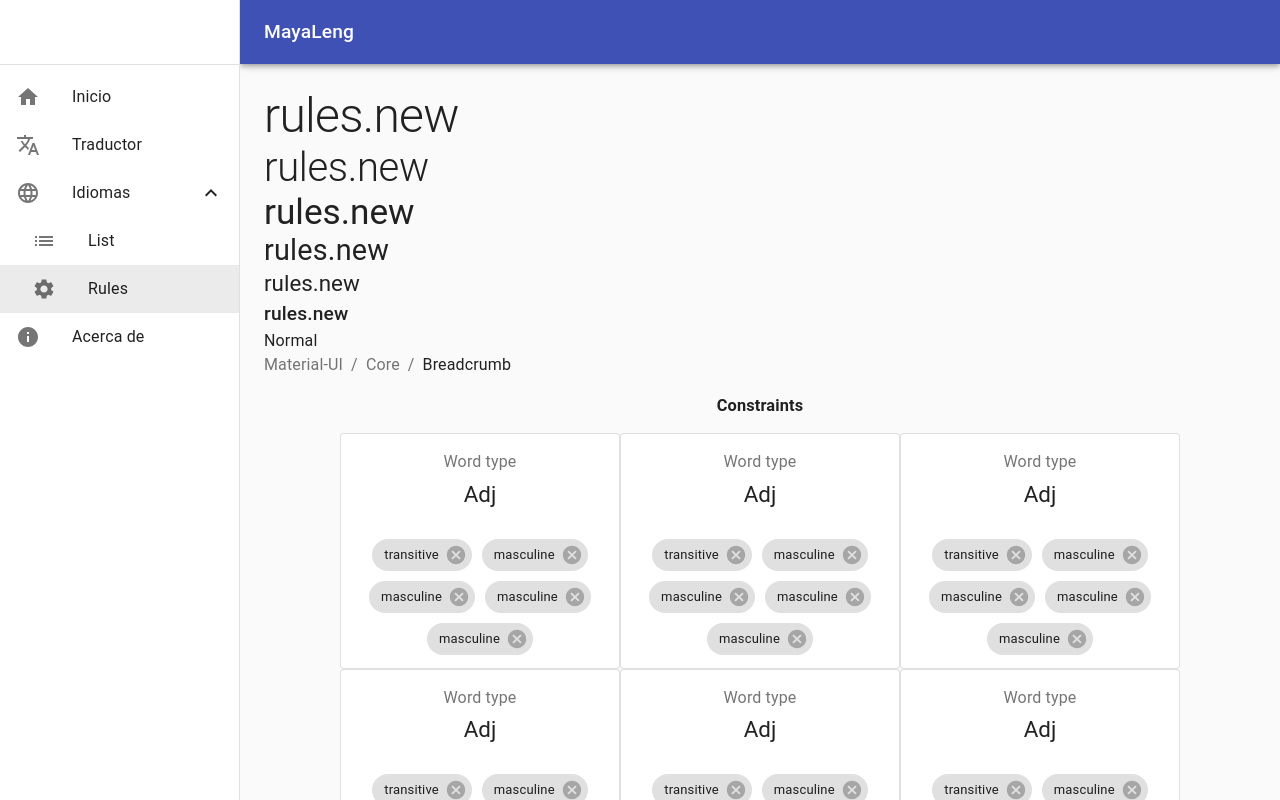
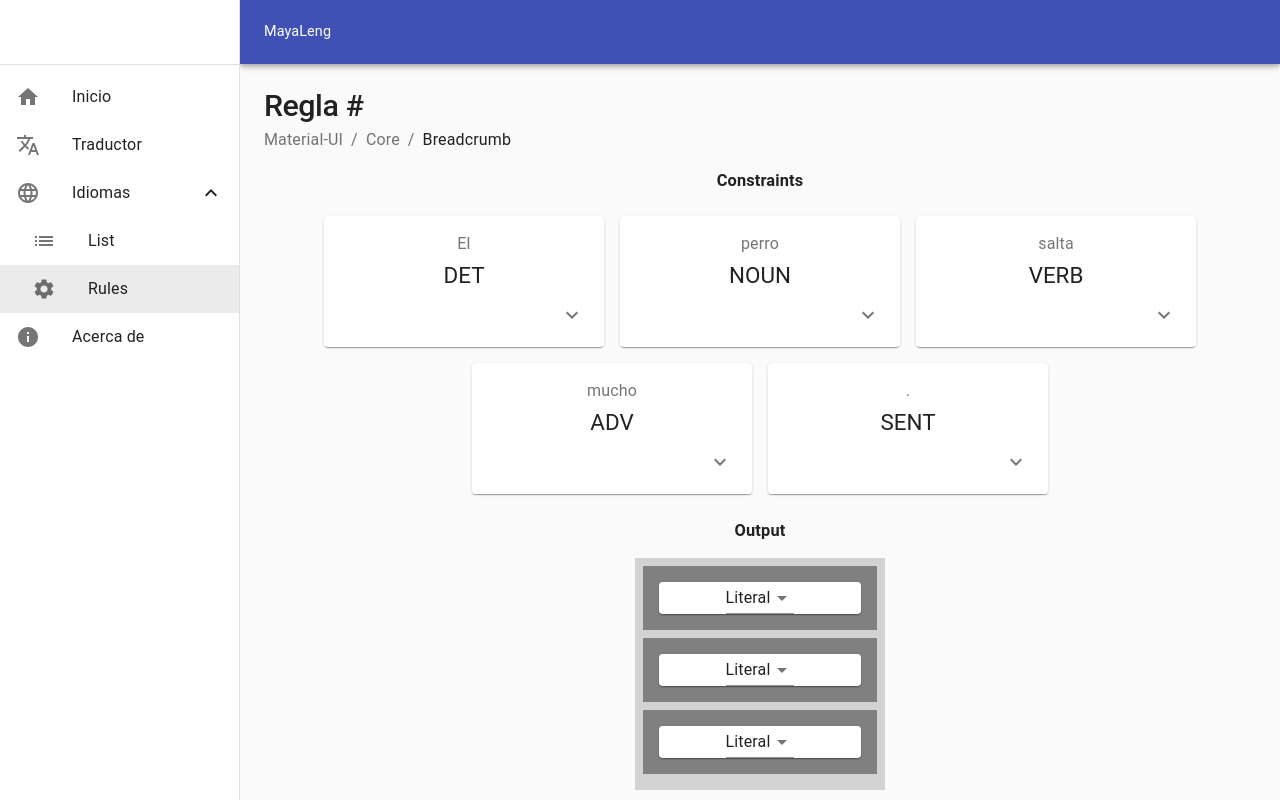
Before and after one commit to mayaleng/app, a React (Create React App) app: page /rules in a window 1280 px wide. Shown: the top 800 px of the page. Built offline with nearby package versions, Linux system fonts and the light colour scheme.

Commit message:
feat(cards): Reduce padding on cards

```diff
--- a/src/components/Constraint.jsx
+++ b/src/components/Constraint.jsx
@@ -1,26 +1,74 @@
 import React from 'react';
 import {
-  Card, CardContent, CardActions, Typography, Chip,
+  Card, CardContent, CardActions, Typography, Chip, Collapse,
 } from '@material-ui/core';
+import IconButton from '@material-ui/core/IconButton';
+import ExpandMoreIcon from '@material-ui/icons/ExpandMore';
+
+const ALLOWED_PROPERTIES = {
+  gender: true,
+  number: true,
+  person: true,
+  tense: true,
+  mode: true,
+};
 
 class Constraint extends React.Component {
+  constructor(props) {
+    super(props);
+    this.state = {
+      propertiesExpanded: false,
+    };
+  }
+
   render() {
+    const {
+      propertiesExpanded,
+    } = this.state;
+
+    const properties = Object.keys(this.props.properties).reduce((acc, key) => {
+      if (!ALLOWED_PROPERTIES[key]) {
+        return acc;
+      }
+
+      const value = this.props.properties[key];
+
+      if (value === '0') {
+        return acc;
+      }
+
+      acc.push({ key, value });
+      return acc;
+    }, []);
+
     return (
-      <Card variant="outlined">
-        <CardContent>
-          {this.props.a}
-          <Typography color="textSecondary" gutterBottom>Word type</Typography>
-          <Typography variant="h5" component="h2">Adj</Typography>
+      <Card >
+        <CardContent style={ { paddingBottom: '0px' } }>
+          <Typography gutterBottom color="textSecondary">{this.props.properties.token}</Typography>
+          <Typography variant="h3" style={{ textTransform: 'capitalize' }}>{this.props.tag}</Typography>
         </CardContent>
-        <CardActions>
-          <li style={ { listStyle: 'none' } }>
-            <Chip style={ { margin: '5px' } } label="transitive" onDelete={() => (true)}/>
-            <Chip style={ { margin: '5px' } } label="masculine" onDelete={() => (true)}/>
-            <Chip style={ { margin: '5px' } } label="masculine" onDelete={() => (true)}/>
-            <Chip style={ { margin: '5px' } } label="masculine" onDelete={() => (true)}/>
-            <Chip style={ { margin: '5px' } } label="masculine" onDelete={() => (true)}/>
-          </li>
+        <CardActions style={ { paddingTop: '0px' } }>
+          <IconButton
+            onClick={() => { this.setState({ propertiesExpanded: !propertiesExpanded }); }}
+            aria-expanded={propertiesExpanded}
+            aria-label="show more"
+            style={{ marginLeft: 'auto' }}
+          >
+            <ExpandMoreIcon />
+          </IconButton>
         </CardActions>
+
+        {properties.length > 0
+          && <Collapse in={propertiesExpanded} tiemout="auto" unmountOnExit>
+            <CardContent>
+              <li style={{ listStyle: 'none' }}>
+                {properties.map((pair) => (
+                  <Chip style={{ margin: '5px' }} label={`${pair.key}: ${pair.value}`} onDelete={() => (true)} />
+                ))}
+              </li>
+            </CardContent>
+          </Collapse>
+        }
       </Card>
     );
   }
--- a/src/components/ConstraintsContainer.jsx
+++ b/src/components/ConstraintsContainer.jsx
@@ -14,36 +14,73 @@ class ConstraintsContainer extends React.Component {
   constructor(props) {
     super(props);
     this.state = {
-      items: [
+      pattern: 'DET,NOUN,VERB,ADV',
+      words: [
         {
-          id: 'item-1',
+          tag: 'DET',
+          lemma: 'el',
+          type: 'A',
+          properties: {
+            gender: 'M',
+            lemma: 'el',
+            number: 'S',
+            person: '0',
+            pos: '0',
+            possessor: '0',
+            token: 'El',
+            type: 'A',
+          },
         },
         {
-          id: 'item-2',
+          tag: 'NOUN',
+          lemma: 'perro',
+          type: 'C',
+          properties: {
+            gender: 'M',
+            lemma: 'perro',
+            number: 'S',
+            person: '3',
+            pos: '1',
+            token: 'perro',
+            type: 'C',
+          },
         },
         {
-          id: 'item-3',
+          tag: 'VERB',
+          lemma: 'saltar',
+          type: 'M',
+          properties: {
+            gender: '0',
+            lemma: 'saltar',
+            mode: 'I',
+            number: 'S',
+            person: '3',
+            pos: '2',
+            tense: 'P',
+            token: 'salta',
+            type: 'M',
+          },
         },
         {
-          id: 'item-4',
+          tag: 'ADV',
+          lemma: 'mucho',
+          type: 'G',
+          properties: {
+            lemma: 'mucho',
+            pos: '3',
+            token: 'mucho',
+            type: 'G',
+          },
         },
         {
-          id: 'item-5',
-        },
-        {
-          id: 'item-6',
-        },
-        {
-          id: 'item-7',
-        },
-        {
-          id: 'item-8',
-        },
-        {
-          id: 'item-9',
-        },
-        {
-          id: 'item-10',
+          tag: 'SENT',
+          lemma: '.',
+          type: '',
+          properties: {
+            lemma: '.',
+            pos: '4',
+            token: '.',
+          },
         },
       ],
     };
@@ -69,10 +106,10 @@ class ConstraintsContainer extends React.Component {
 
   render() {
     return (
-      <Box display="flex" flexWrap="wrap" justifyContent="center">
-        {this.state.items.map((item) => (
-          <Box style={{ width: '280px' }}>
-            <Constraint key={item.id} ></Constraint>
+      <Box display="flex" flexWrap="wrap" justifyContent="center" >
+        {this.state.words.map((item) => (
+          <Box style={{ width: '280px' }} m={1}>
+            <Constraint key={item.id} {...item} ></Constraint>
           </Box>
         ))}
       </Box>
--- a/src/components/TranslationRule.jsx
+++ b/src/components/TranslationRule.jsx
@@ -8,13 +8,7 @@ import OutputRulesContainer from './OutputRulesContainer';
 
 const TranslationRule = ({ t }) => (
   <React.Fragment>
-    <Typography variant="h1">{t('rules.new')}</Typography>
-    <Typography variant="h2">{t('rules.new')}</Typography>
-    <Typography variant="h3">{t('rules.new')}</Typography>
-    <Typography variant="h4">{t('rules.new')}</Typography>
-    <Typography variant="h5">{t('rules.new')}</Typography>
-    <Typography variant="h6">{t('rules.new')}</Typography>
-    <Typography>Normal</Typography>
+    <Typography variant="h1" component="h1">{t('rules.new.title')}</Typography>
 
     <Breadcrumbs aria-label="breadcrumb">
       <Link color="inherit" href="/" >Material-UI</Link>
--- a/src/i18n/es/index.js
+++ b/src/i18n/es/index.js
@@ -5,6 +5,11 @@ const translations = {
     languages: 'Idiomas',
     about: 'Acerca de',
   },
+  rules: {
+    new: {
+      title: 'Regla #',
+    },
+  },
 };
 
 export default translations;
--- a/src/index.js
+++ b/src/index.js
@@ -8,22 +8,31 @@ import * as serviceWorker from './serviceWorker';
 const theme = createMuiTheme({
   typography: {
     h1: {
-      fontSize: '3rem',
+      fontSize: '1.9rem',
+      fontWeight: '550',
+      marginBottom: '0.3rem',
     },
     h2: {
-      fontSize: '2.5rem',
+      fontSize: '1.6rem',
+      fontWeight: '450',
+      marginBottom: '0.2rem',
     },
     h3: {
-      fontSize: '2.2rem',
+      fontWeight: '400',
+      fontSize: '1.4rem',
+      marginBottom: '0.2rem',
     },
     h4: {
-      fontSize: '1.8rem',
+      fontSize: '1.3rem',
+      fontWeight: '400',
     },
     h5: {
-      fontSize: '1.4rem',
+      fontSize: '1rem',
+      fontWeight: '400',
     },
     h6: {
-      fontSize: '1.2rem',
+      fontSize: '0.9rem',
+      fontWeight: '400',
     },
   },
 });
```
